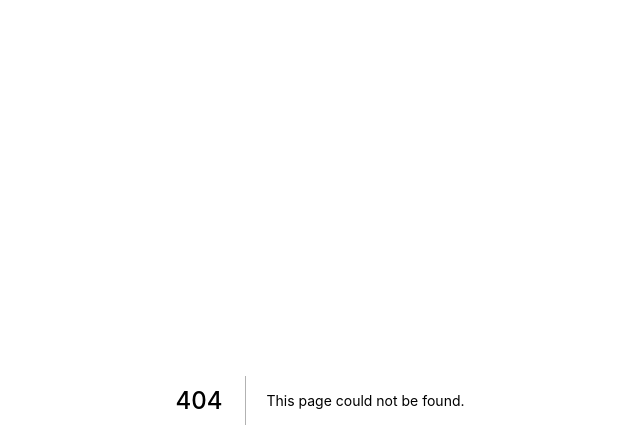
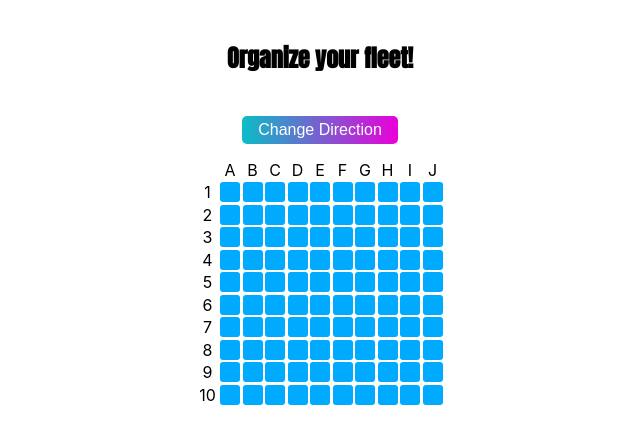
Before and after one commit to CosmicVoiid/cyberpunk-battleship, a Next.js app: page /singleplayer in a window 1280 px wide. Before the commit this address had no page. Shown: the top 448 px of the page, without its empty margins (320-960 px from the left). Built offline with nearby package versions, Linux system fonts and the light colour scheme.

Commit message:
fixed ship placement function

```diff
--- a/components/Grid.tsx
+++ b/components/Grid.tsx
@@ -6,12 +6,14 @@
 	index: number;
 	status: string;
 	hover: boolean;
+	boatName?: string;
 }[];
 
 const Grid = () => {
 	const [tileArray, setTileArray] = useState<tileArray>([]);
 	const [gameStage, setGameStage] = useState("prep");
 	const [direction, setDirection] = useState<string>("x");
+	const [boat, setBoat] = useState<number>(0);
 
 	const GRID_SQUARES = 100;
 	const NUM_COORD = ["1", "2", "3", "4", "5", "6", "7", "8", "9", "10"];
@@ -44,26 +46,29 @@
 
 	// 	}
 	// }
+
 	const BOATSIZE = 4;
+
+	const boatArray = [
+		{ name: "Patrol Boat", size: 2 },
+		{ name: "Submarine", size: 3 },
+		{ name: "Destroyer", size: 3 },
+		{ name: "Battleship", size: 4 },
+		{ name: "Carrier", size: 5 },
+	];
 
 	const hoverHighlight = (boatIndex: number) => {
 		let updatedTileArray = [...tileArray];
-		if (
-			direction === "x" &&
-			((boatIndex + 10) % 10) + BOATSIZE <= 10 &&
-			tileArray[boatIndex + BOATSIZE].status !== "boat" &&
-			tileArray[boatIndex].status !== "boat"
-		) {
-			for (let i = 0; i < BOATSIZE; i++) {
+		const boatSize = boatArray[boat].size;
+		let xBreak = checkPlacement("x", boatIndex, boatSize);
+		let yBreak = checkPlacement("y", boatIndex, boatSize);
+
+		if (direction === "x" && !xBreak) {
+			for (let i = 0; i < boatSize; i++) {
 				updatedTileArray[boatIndex + i].hover = true;
 			}
-		} else if (
-			direction === "y" &&
-			boatIndex + (BOATSIZE - 1) * 10 <= 99 &&
-			tileArray[boatIndex + (BOATSIZE - 1) * 10].status !== "boat" &&
-			tileArray[boatIndex].status !== "boat"
-		) {
-			for (let i = 0; i < BOATSIZE; i++) {
+		} else if (direction === "y" && !yBreak) {
+			for (let i = 0; i < boatSize; i++) {
 				updatedTileArray[boatIndex + i * 10].hover = true;
 			}
 		}
@@ -73,22 +78,18 @@
 
 	const highlightRemove = (boatIndex: number) => {
 		let updatedTileArray = [...tileArray];
-		if (
-			direction === "x" &&
-			((boatIndex + 10) % 10) + BOATSIZE <= 10 &&
-			tileArray[boatIndex + BOATSIZE].status !== "boat" &&
-			tileArray[boatIndex].status !== "boat"
-		) {
-			for (let i = 0; i < BOATSIZE; i++) {
-				updatedTileArray[boatIndex + i].hover = false;
+		const boatSize = boatArray[boat].size;
+		let xBreak = checkPlacement("x", boatIndex, boatSize);
+		let yBreak = checkPlacement("y", boatIndex, boatSize);
+
+		if (direction === "x" && !xBreak) {
+			for (let i = 0; i < boatSize; i++) {
+				if (tileArray[boatIndex + i].hover === true) {
+					updatedTileArray[boatIndex + i].hover = false;
+				}
 			}
-		} else if (
-			direction === "y" &&
-			boatIndex + (BOATSIZE - 1) * 10 <= 99 &&
-			tileArray[boatIndex + (BOATSIZE - 1) * 10].status !== "boat" &&
-			tileArray[boatIndex].status !== "boat"
-		) {
-			for (let i = 0; i < BOATSIZE; i++) {
+		} else if (direction === "y" && !yBreak) {
+			for (let i = 0; i < boatSize; i++) {
 				updatedTileArray[boatIndex + i * 10].hover = false;
 			}
 		}
@@ -98,30 +99,65 @@
 
 	const placeShip = (boatIndex: number) => {
 		let updatedTileArray = [...tileArray];
-		if (
-			direction === "x" &&
-			((boatIndex + 10) % 10) + BOATSIZE <= 10 &&
-			tileArray[boatIndex + BOATSIZE].status !== "boat" &&
-			tileArray[boatIndex].status !== "boat"
-		) {
-			for (let i = 0; i < BOATSIZE; i++) {
+		const boatSize = boatArray[boat].size;
+		const boatName = boatArray[boat].name;
+		let xBreak = checkPlacement("x", boatIndex, boatSize);
+		let yBreak = checkPlacement("y", boatIndex, boatSize);
+
+		if (direction === "x" && !xBreak) {
+			for (let i = 0; i < boatSize; i++) {
 				updatedTileArray[boatIndex + i].status = "boat";
+				updatedTileArray[boatIndex + i].boatName = boatName;
 				updatedTileArray[boatIndex + i].hover = false;
 			}
-		} else if (
-			direction === "y" &&
-			boatIndex + (BOATSIZE - 1) * 10 <= 99 &&
-			tileArray[boatIndex + (BOATSIZE - 1) * 10].status !== "boat" &&
-			tileArray[boatIndex].status !== "boat"
-		) {
-			for (let i = 0; i < BOATSIZE; i++) {
+
+			if (boat < boatArray.length - 1) {
+				let updatedIndex = boat + 1;
+				setBoat(updatedIndex);
+			}
+		} else if (direction === "y" && !yBreak) {
+			for (let i = 0; i < boatSize; i++) {
 				updatedTileArray[boatIndex + i * 10].status = "boat";
+				updatedTileArray[boatIndex + i * 10].boatName = boatName;
 				updatedTileArray[boatIndex + i * 10].hover = false;
+			}
+
+			if (boat < boatArray.length - 1) {
+				let updatedIndex = boat + 1;
+				setBoat(updatedIndex);
 			}
 		}
 
 		console.log(updatedTileArray);
 		setTileArray(updatedTileArray);
+	};
+
+	const checkPlacement = (
+		axis: string,
+		boatIndex: number,
+		boatSize: number
+	) => {
+		if (axis === "x") {
+			for (let i = 0; i < boatSize; i++) {
+				if (
+					((boatIndex + 10) % 10) + boatSize > 10 ||
+					tileArray[boatIndex + i].status === "boat"
+				) {
+					return true;
+				}
+			}
+		}
+
+		if (axis === "y") {
+			for (let i = 0; i < boatSize; i++) {
+				if (
+					boatIndex + (boatSize - 1) * 10 > 99 ||
+					tileArray[boatIndex + i * 10].status === "boat"
+				) {
+					return true;
+				}
+			}
+		}
 	};
 
 	return (
```
Also changed, not shown: pages/singleplayer.tsx (renamed from pages/SinglePlayer.tsx).
